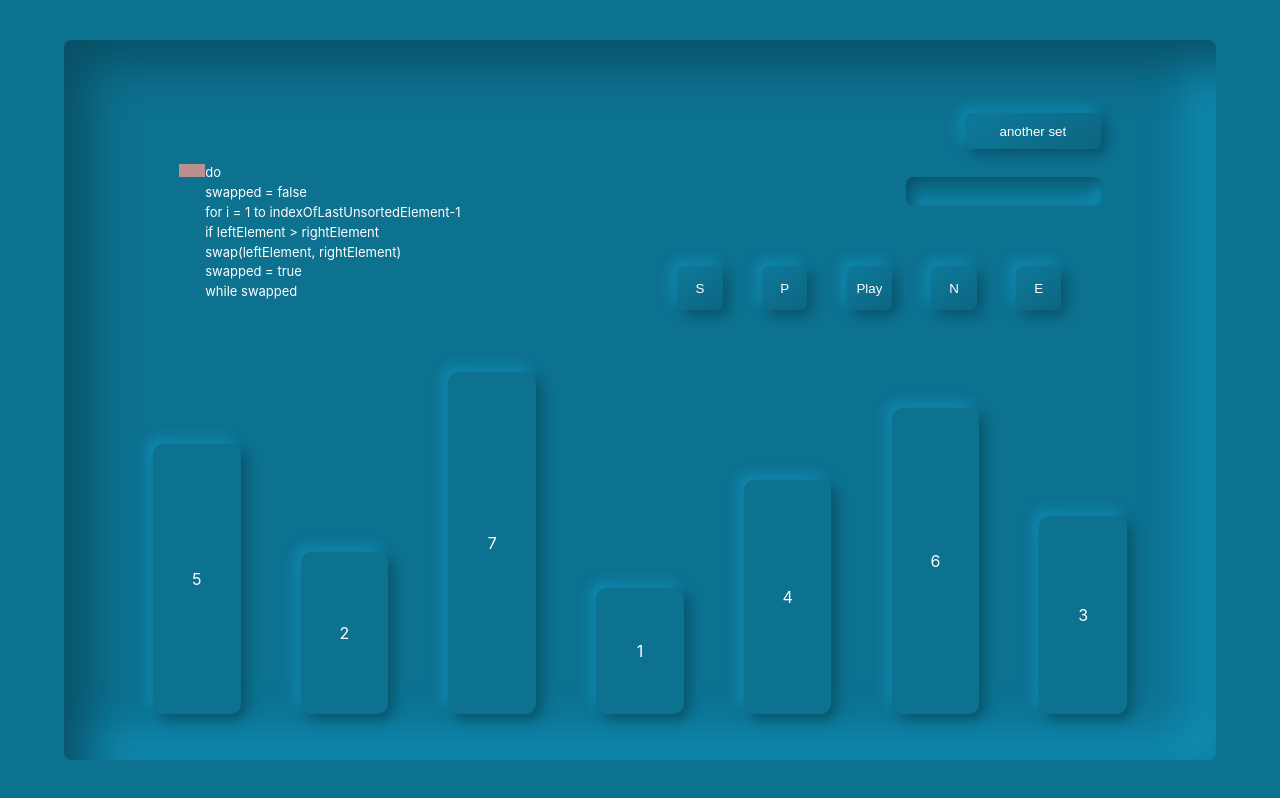
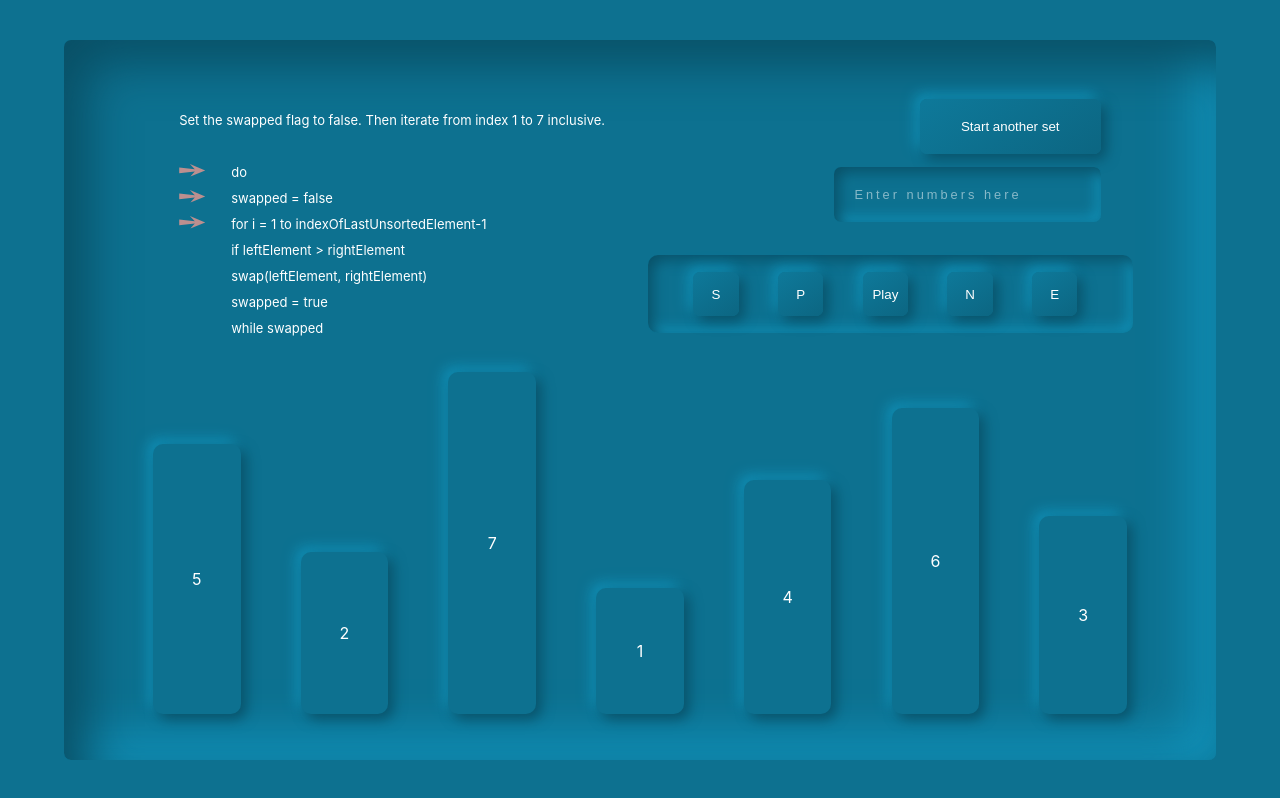
Before and after one commit to shahryar-h/algovis, a React (Create React App) app in the folder algo-vis/: page / in a window 1280 px wide. Built offline with nearby package versions, Linux system fonts and the light colour scheme; a web font is replaced by a local one.

Commit message:
gitgub pages

```diff
--- a/algo-vis/src/redux/controls/controls.reducer.js
+++ b/algo-vis/src/redux/controls/controls.reducer.js
@@ -1,5 +1,5 @@
 const initialState = {
-  step: 0,
+  step: 1,
 };
 
 export default (state = initialState, { type, payload }) => {
--- a/algo-vis/src/resources/components/1_bubbleSort/2_visualization/3_controls/controlButtons.helpers.js
+++ b/algo-vis/src/resources/components/1_bubbleSort/2_visualization/3_controls/controlButtons.helpers.js
@@ -9,19 +9,19 @@
 
   switch (arg) {
     case "start":
-      dispatch(setNextStep(0));
+      dispatch(setNextStep(1));
       break;
     case "prev":
-      dispatch(setNextStep(step - 1));
+      step > 1 && dispatch(setNextStep(step - 1));
       break;
     case "playPause":
       // setNextStep(0);
       break;
     case "next":
-      dispatch(setNextStep(step + 1));
+      step < schemaLength - 1 && dispatch(setNextStep(step + 1));
       break;
     case "end":
-      dispatch(setNextStep(schemaLength));
+      dispatch(setNextStep(schemaLength - 1));
       break;
   }
 };
--- a/algo-vis/src/resources/components/1_bubbleSort/2_visualization/3_controls/controls.styles.js
+++ b/algo-vis/src/resources/components/1_bubbleSort/2_visualization/3_controls/controls.styles.js
@@ -5,6 +5,10 @@
   display: flex;
   align-items: center;
   justify-content: space-evenly;
+  padding: 1em;
+  background: #0d7190;
+  box-shadow: inset 5px 5px 13px #095168, inset -5px -5px 13px #1191b8;
+  border-radius: 10px;
 `;
 
 const ControlsButton = styled.button`
--- a/algo-vis/src/resources/components/1_bubbleSort/2_visualization/3_inputHandler/4_box/4_box.component.jsx
+++ b/algo-vis/src/resources/components/1_bubbleSort/2_visualization/3_inputHandler/4_box/4_box.component.jsx
@@ -8,10 +8,11 @@
 // update error messages here
 
 const Error = styled.div`
-  min-height: 2.5em;
+  min-height: 1em;
   /* width: 3em; */
   color: white;
   font-size: 0.8em;
+  padding-top: 0.5em;
 `;
 const StyledForm = styled.form`
   display: flex;
@@ -36,6 +37,7 @@
                     autoComplete="off"
                     name="name"
                     disabled={isAnimating}
+                    placeholder="Enter numbers here"
                   />
                   <Error>{meta.error && meta.touched && meta.error}</Error>
                 </>
--- a/algo-vis/src/resources/components/1_bubbleSort/2_visualization/3_inputHandler/4_box/box_styles.js
+++ b/algo-vis/src/resources/components/1_bubbleSort/2_visualization/3_inputHandler/4_box/box_styles.js
@@ -8,16 +8,25 @@
   appearance: none;
   border-style: none;
   /* height: 10%; */
-  width: 40%;
+  width: 50%;
   color: white;
-  padding: 7px;
+  padding: 20px;
   letter-spacing: 3px;
   background: #1c7190;
   font-size: 0.8em;
   border-radius: 7px;
-  background: #0d7190;
-  box-shadow: inset 5px 5px 13px #095168, inset -5px -5px 13px #1191b8;
+  background: rgb(13, 113, 144);
+  box-shadow: rgb(9 81 104) 5px 5px 13px inset,
+    rgb(17 145 184) -5px -5px 13px inset;
+  /* box-shadow: ${(props) =>
+    props.disabled
+      ? "5px 5px 13px #095168, -5px -5px 13px #1191b8;"
+      : "inset 5px 5px 13px #095168, inset -5px -5px 13px #0d7190"}; */
   &:focus {
     outline: none;
   }
+  ::placeholder {
+    color: white;
+    opacity: 0.5;
+  }
 `;
--- a/algo-vis/src/resources/components/1_bubbleSort/2_visualization/3_inputHandler/4_submitInput/4_submitInput.component.jsx
+++ b/algo-vis/src/resources/components/1_bubbleSort/2_visualization/3_inputHandler/4_submitInput/4_submitInput.component.jsx
@@ -19,7 +19,10 @@
   return (
     <>
       {isAnimating ? (
-        <SortButton value="another set" onClick={(e) => handleAnotherSet(e)} />
+        <SortButton
+          value="Start another set"
+          onClick={(e) => handleAnotherSet(e)}
+        />
       ) : (
         <SortButton
           disabled={errorList != ""}
--- a/algo-vis/src/resources/components/1_bubbleSort/2_visualization/3_inputHandler/4_submitInput/submitInput.styles.js
+++ b/algo-vis/src/resources/components/1_bubbleSort/2_visualization/3_inputHandler/4_submitInput/submitInput.styles.js
@@ -5,8 +5,8 @@
 const SortButton = styled.input.attrs({
   type: "submit",
 })`
-  width: 30%;
-  padding: 0.8em;
+  width: 40%;
+  padding: 20px;
   border-radius: 7px;
   background: linear-gradient(145deg, #0e799a, #0c6682);
   box-shadow: 5px 5px 13px #095168, -5px -5px 13px #1191b8;
@@ -17,7 +17,7 @@
   align-self: flex-end;
 
   &:active {
-    border-radius: 50px;
+    border-radius: 7px;
     background: linear-gradient(145deg, #0c6682, #0e799a);
     box-shadow: 5px 5px 13px #095168, -5px -5px 13px #1191b8;
   }
--- a/algo-vis/src/resources/components/1_bubbleSort/2_visualization/3_status/status_style.js
+++ b/algo-vis/src/resources/components/1_bubbleSort/2_visualization/3_status/status_style.js
@@ -44,10 +44,22 @@
   height: 1em;
   width: 2em;
   background-color: rosybrown;
+  margin-right: 2em;
+  margin-bottom: 1em;
   ${({ selected }) =>
     !selected &&
     `
   background-color: transparent;
 
   `}
+
+  clip-path: polygon(
+    0% 26%,
+    60% 41%,
+    41% 0%,
+    100% 50%,
+    43% 97%,
+    60% 58%,
+    0% 71%
+  );
 `;
```
Also changed, not shown: algo-vis/package.json (+7 -3 lines), 1 other file (tests, documents, lock files or other folders).
